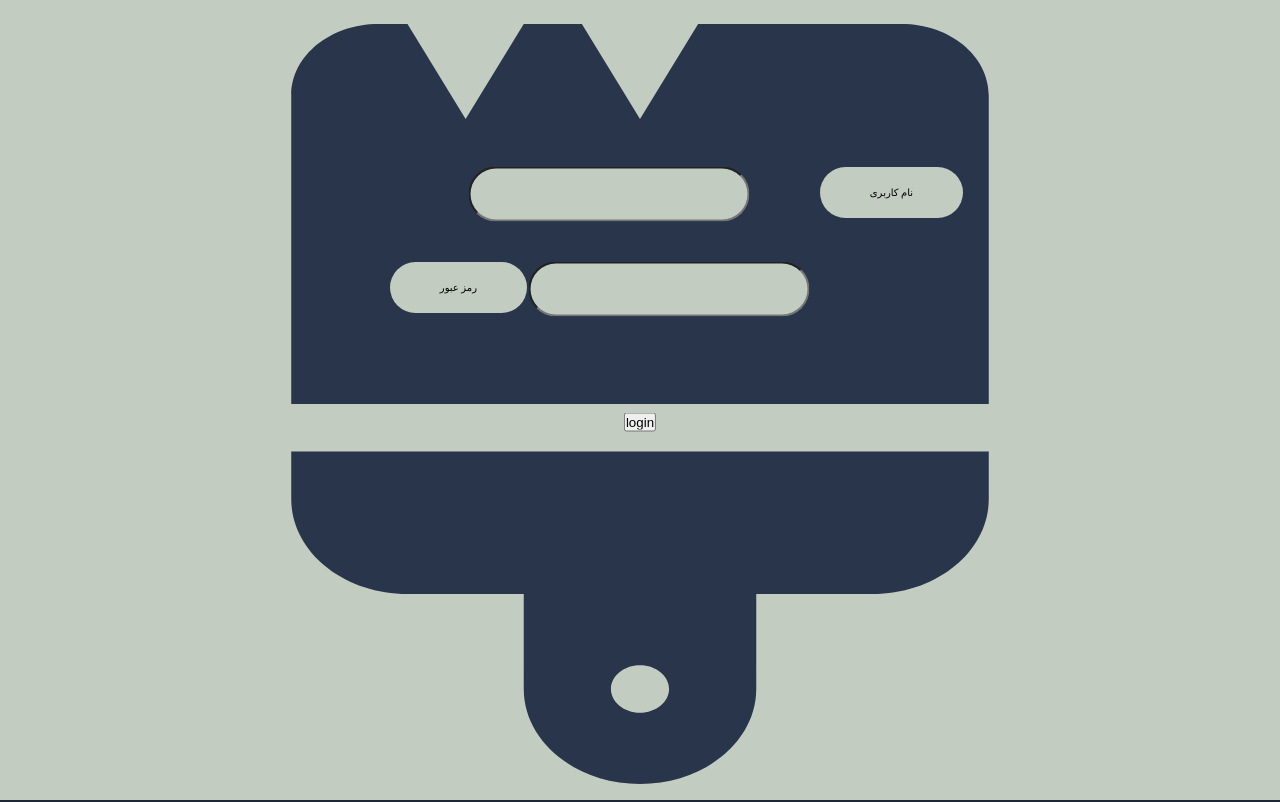
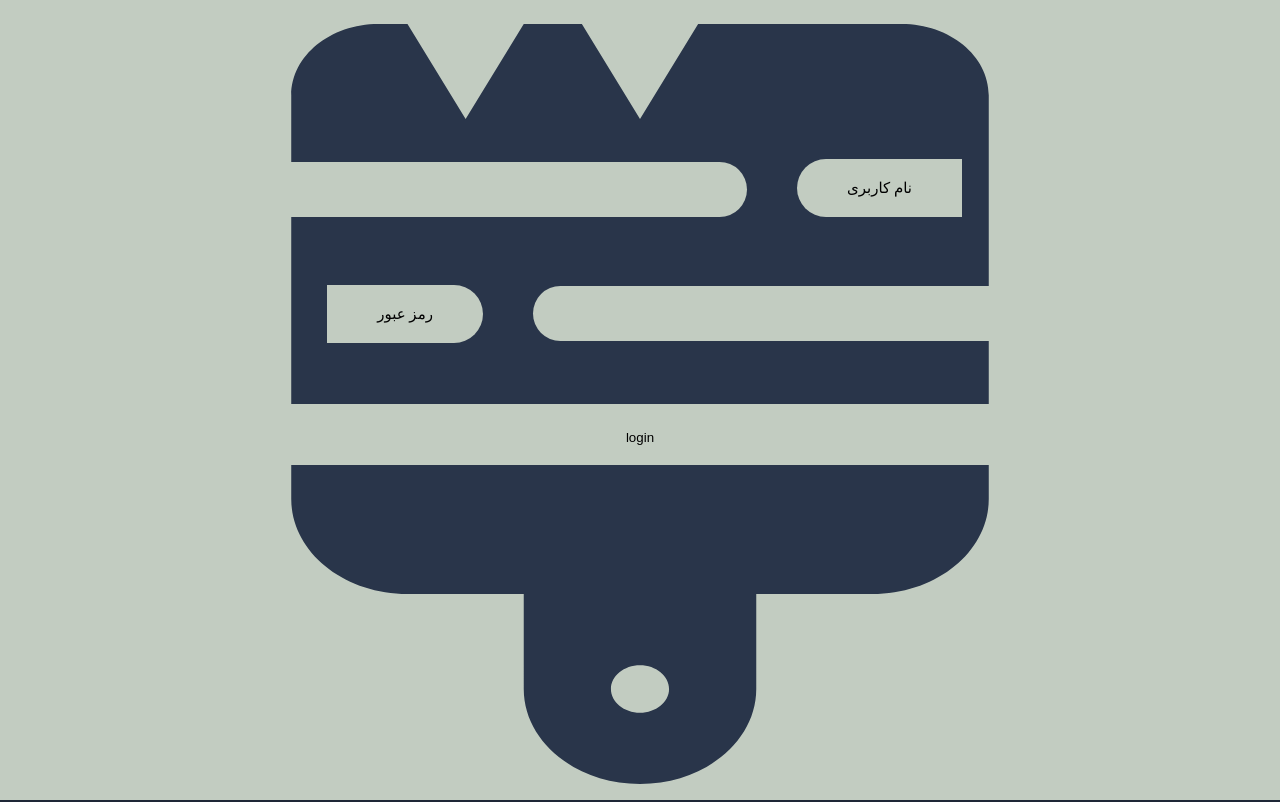
Before and after one commit to mohPYdev/ArtCom, a React (Create React App) app in the folder artcom/: page /overflow in a window 1280 px wide. Built offline with nearby package versions, Linux system fonts and the light colour scheme; a web font is replaced by a local one.

Commit message:
set up grid style for login form

```diff
--- a/artcom/src/pages/OverflowLogin.css
+++ b/artcom/src/pages/OverflowLogin.css
@@ -5,7 +5,7 @@
     position: relative;
     top: 0;
     left: 0;
-    z-index: -2;
+    z-index: 100;
 }
 .brush{
     height: 100vh;
@@ -14,16 +14,26 @@
     top: 0.5vh;
     left: auto;
     transform: scale(0.95) ;
-z-index: -1;
+z-index: 101;
 
 }
 form{
+    display: grid;
+    grid-template-columns : 1fr 1fr 1fr 1fr 1fr 1fr ;
+    gap: 0rem 5rem;
     position: absolute;
     top: 3%;
     left: 21%;
     height: 72%;
     width: 58%;
     border-radius: 14%;
+    font-size: 1.5rem;
+    font-weight: 400;
+    z-index: 102;
+}
+.item{
+    padding: 2rem 5rem;
+
 }
 .center{
     top: 50%;
@@ -32,40 +42,55 @@ form{
 
 }
 #username{
-position: relative;
-top: 17rem;
-left: 34rem;
-background-color: #C2CCC1;
-border-radius: 20rem;
-padding: 1.8rem 5rem;
+    grid-column: 1 / 5;
+    grid-row: 1;
+    background-color: #C2CCC1;
+    border-radius: 0 20rem 20rem 0;
+    border-style: none;
+    border-color: #C2CCC1;
+    border-width: 0;
+    align-self: end;
 
 }
 #username-label{
-position: relative;
-top: 14rem;
-    left: 27rem;
-background-color: #C2CCC1;
-padding: 2rem 5rem;
-border-radius: 20rem;
+    grid-column: 5 / 7;
+    grid-row: 1;
+    background-color: #C2CCC1;
+    border-radius: 20rem 0rem 0rem 20rem;
+    align-self: end;
+    justify-self: start;
+
 
 }
 #password{
-    position: relative;
-    top: 21rem;
-    left: 40rem;
+    grid-column:  3/ 7;
+    grid-row: 2;
     background-color: #C2CCC1;
-    border-radius: 20rem;
-    padding: 1.8rem 5rem;
+    border-radius: 20rem 0rem 0rem 20rem;
+
+    border-style: none;
+border-color: #C2CCC1;
+border-width: 0;
+align-self: center;
 
 }
 #password-label{
-    position: relative;
-    top: 18rem;
-    left: -16rem;
+    grid-column: 1 / 3;
+    grid-row: 2;
     background-color: #C2CCC1;
-    padding: 2rem 5rem;
-    border-radius: 20rem;
+    border-radius: 0 20rem 20rem 0;
+    align-self: center;
+    justify-self: end;
+
 }
 #btn-login-form{
-    position: relative;
+    background-color: #C2CCC1;
+    grid-column: 1 / 7;
+    grid-row: 3;
+    align-self: start;
+
+    border-style: none;
+border-color: #C2CCC1;
+border-width: 0;
+cursor: pointer;
 }
--- a/artcom/src/pages/OverflowLogin.js
+++ b/artcom/src/pages/OverflowLogin.js
@@ -10,11 +10,11 @@ function OverflowLogin(){
     <img src={brush} className="brush"/>
     </div>
     <form action="#">
-    <input type="text" id="username" name="username" value={username} className="center"/>
-    <label for="username" id="username-label" className="center">نام کاربری</label><br/>
-    <input type="text" id="password" name="password" value={password} className="center"/>
-    <label for="password" id="password-label" className="center" >رمز عبور</label><br/>
-    <input type="submit" value="login" id="btn-login-form" className="center" />
+    <input type="text" id="username" name="username" value={username} className="item" />
+    <label for="username" id="username-label" className="item">نام کاربری</label>
+    <input type="text" id="password" name="password" value={password}  className="item"/>
+    <label for="password" id="password-label" className="item" >رمز عبور</label>
+    <input type="submit" value="login" id="btn-login-form" className="item" />
 </form>
     </>
   )
```
